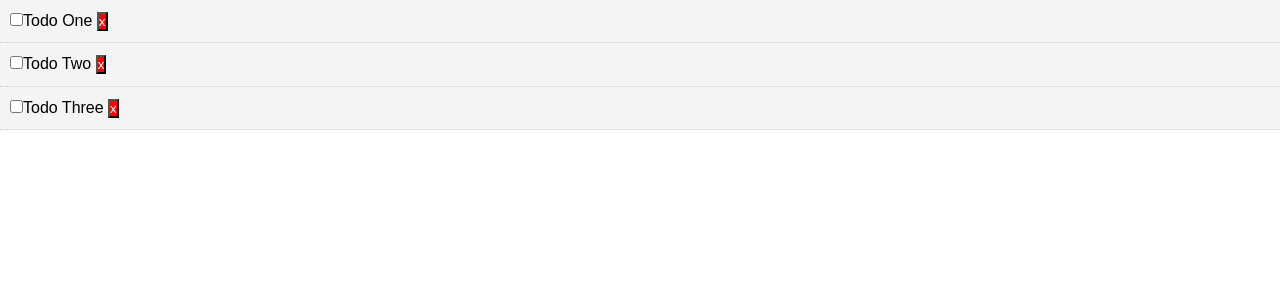
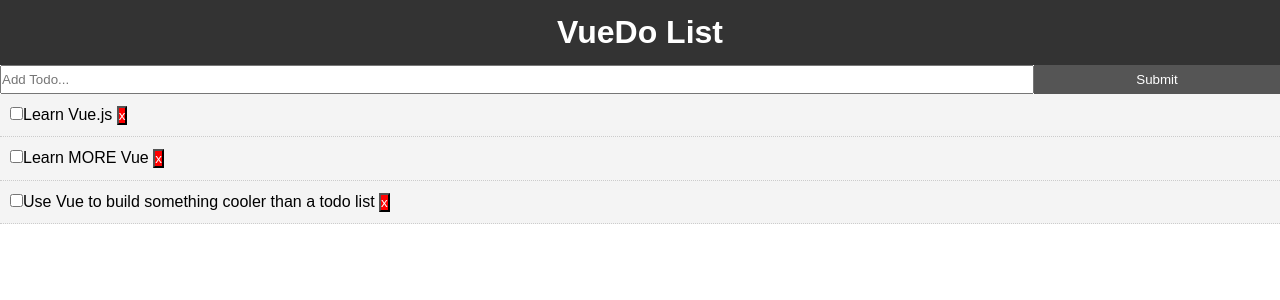
Before and after one commit to jseckman90/vue-todo, a Vue app: page / in a window 1280 px wide. Shown: the top 300 px of the page. Built offline with nearby package versions, Linux system fonts and the light colour scheme.

Commit message:
add todo compontnet

```diff
--- a/package.json
+++ b/package.json
@@ -9,6 +9,7 @@
   },
   "dependencies": {
     "core-js": "^3.6.5",
+    "uuid": "^8.3.2",
     "vue": "^2.6.11"
   },
   "devDependencies": {
--- a/src/App.vue
+++ b/src/App.vue
@@ -1,18 +1,29 @@
 <template>
-  <div id="app"><Todos v-bind:todos="todos" v-on:del-todo="deleteTodo" /></div>
+  <div id="app">
+    <Header />
+    <AddTodo />
+    <Todos v-bind:todos="todos" v-on:del-todo="deleteTodo" />
+  </div>
 </template>
 
 <script>
+import Header from "./components/layout/Header";
 import Todos from "./components/Todos";
+import AddTodo from "./components/AddTodo";
+
 export default {
   name: "App",
-  components: { Todos },
+  components: { Header, Todos, AddTodo },
   data() {
     return {
       todos: [
-        { id: 1, title: "Todo One", completed: false },
-        { id: 2, title: "Todo Two", completed: false },
-        { id: 3, title: "Todo Three", completed: false },
+        { id: 1, title: "Learn Vue.js", completed: false },
+        { id: 2, title: "Learn MORE Vue", completed: false },
+        {
+          id: 3,
+          title: "Use Vue to build something cooler than a todo list",
+          completed: false,
+        },
       ],
     };
   },
@@ -35,4 +46,17 @@
   font-family: Arial, Helvetica, sans-serif;
   line-height: 1.4;
 }
+
+.btn {
+  display: inline-block;
+  border: none;
+  background: #555;
+  color: #fff;
+  padding: 7px 20px;
+  cursor: pointer;
+}
+
+.btn:hover {
+  background: #666;
+}
 </style>
--- /dev/null
+++ b/src/components/AddTodo.vue
@@ -0,0 +1,28 @@
+<template>
+  <div>
+    <form>
+      <input type="text" name="title" placeholder="Add Todo..." />
+      <input type="submit" value="Submit" class="btn" />
+    </form>
+  </div>
+</template>
+
+<script>
+export default {
+  name: "AddTodo",
+};
+</script>
+
+<style scoped>
+form {
+  display: flex;
+}
+
+input[type="text"] {
+  flex: 10;
+  padding: 5;
+}
+input[type="submit"] {
+  flex: 2;
+}
+</style>
--- /dev/null
+++ b/src/components/layout/Header.vue
@@ -0,0 +1,26 @@
+<template>
+  <header class="header">
+    <h1>VueDo List</h1>
+  </header>
+</template>
+
+<script>
+export default {
+  name: "Header",
+};
+</script>
+x
+
+<style scoped>
+.header {
+  background: #333;
+  color: #fff;
+  text-align: center;
+  padding: 10px;
+}
+
+.header a {
+  color: #fff;
+  padding-right: 5px;
+}
+</style>
```
Also changed, not shown: 1 other file (tests, documents, lock files or other folders).
